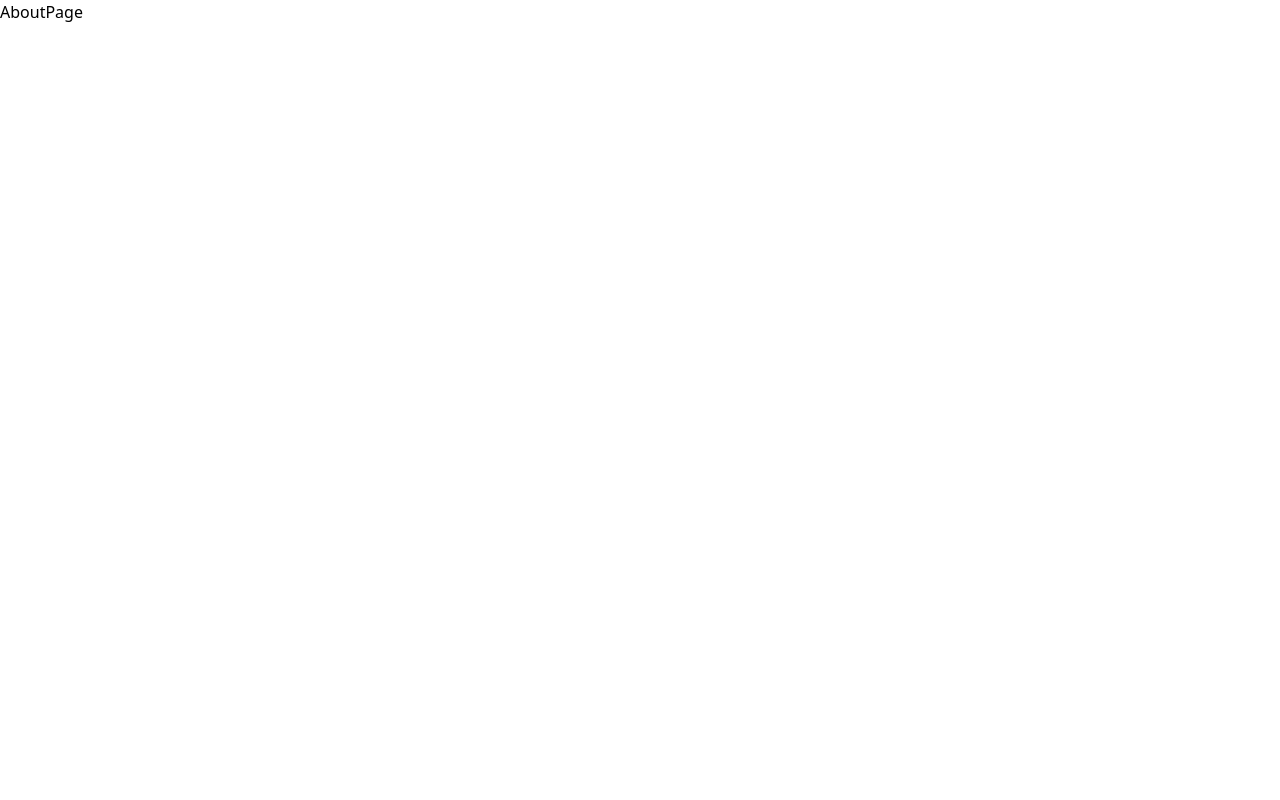
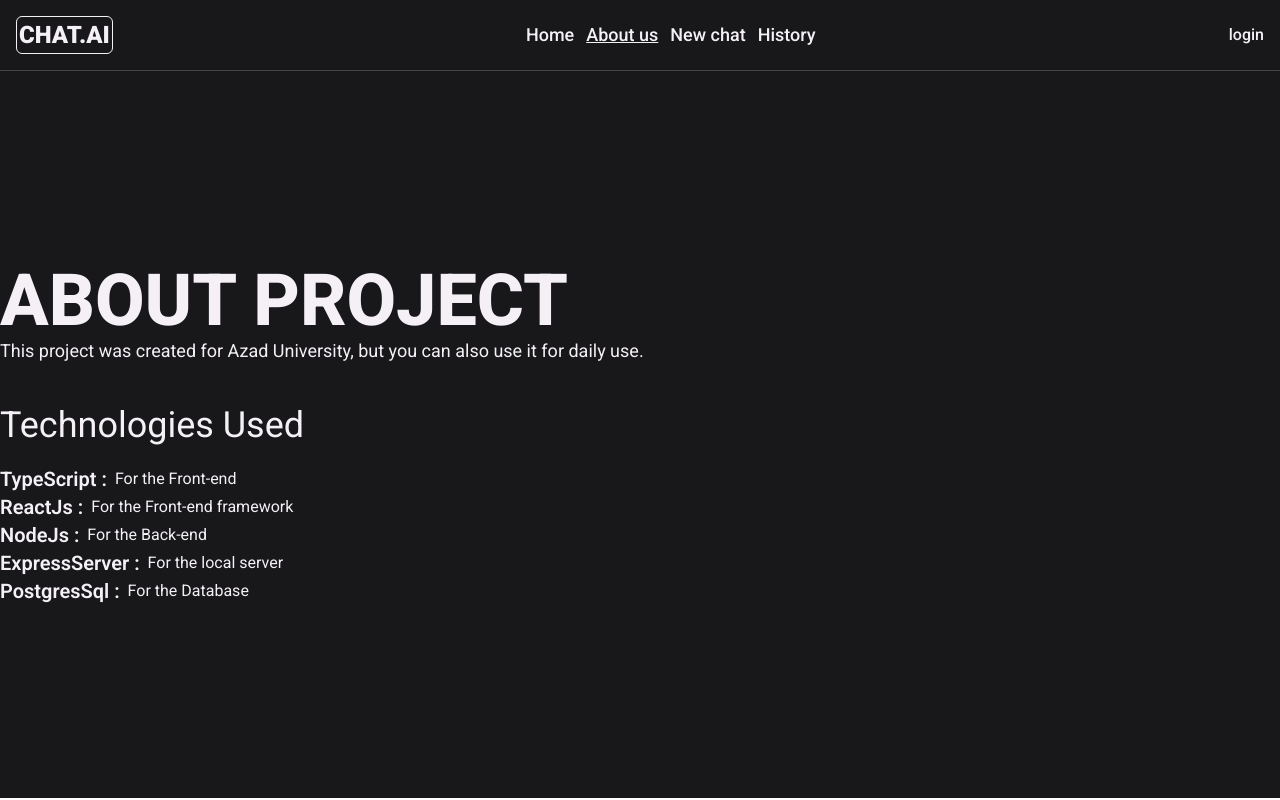
Before and after one commit to Mhorg8/chatBotAi, a React (Vite) app: page /about in a window 1280 px wide. Built offline with nearby package versions, Linux system fonts and the light colour scheme; a web font is replaced by a local one.

Commit message:
create about page

```diff
--- a/package.json
+++ b/package.json
@@ -21,6 +21,7 @@
     "bcryptjs": "^3.0.2",
     "cors": "^2.8.5",
     "express": "^5.1.0",
+    "framer-motion": "^12.7.4",
     "mime": "^4.0.7",
     "mongoose": "^8.13.2",
     "nodemon": "^3.1.9",
--- a/src/components/Header.tsx
+++ b/src/components/Header.tsx
@@ -18,7 +18,7 @@ const Header = () => {
   return (
     <div className="w-full bg-zinc-900 py-4 px-4 border-b border-white/20 z-50">
       <div className="flex items-center justify-between w-full h-full">
-        <Link to="/" className="text-2xl text-white font-black">
+        <Link to="/" className="text-2xl text-white font-black border border-white rounded-md p-0.5">
           CHAT.AI
         </Link>
         <NavMenu />
--- a/src/pages/About.tsx
+++ b/src/pages/About.tsx
@@ -1,5 +1,61 @@
+import Header from "../components/Header";
+import { motion } from "framer-motion";
+
 const AboutPage = () => {
-  return <div>AboutPage</div>;
+  const animation = {
+    initial: {
+      opacity: 0,
+      scale: 0,
+    },
+    animate: {
+      opacity: 1,
+      scale: 1,
+    },
+  };
+
+  return (
+    <div className="font-roboto-bold overflow-hidden ">
+      <Header />
+      <div className="w-full h-[calc(100dvh-73px)] bg-zinc-900 flex flex-col items-start justify-center">
+        <motion.div
+          className="container mx-auto"
+          variants={animation}
+          initial="initial"
+          animate="animate"
+          transition={{ duration: 0.5  , type: "spring", bounce: 0.2 , stiffness: 100 }}
+        >
+          <h1 className="text-white font-extrabold text-7xl">ABOUT PROJECT</h1>
+          <p className="text-white text-lg">
+            This project was created for Azad University, but you can also use
+            it for daily use.{" "}
+          </p>
+          <p className="mt-10 mb-5 text-white text-4xl">Technologies Used</p>
+          <ul className="">
+            <li className="text-white flex items-center gap-2">
+              <h3 className="text-xl font-semibold">TypeScript : </h3>
+              <p>For the Front-end</p>
+            </li>
+            <li className="text-white flex items-center gap-2">
+              <h3 className="text-xl font-semibold">ReactJs : </h3>
+              <p>For the Front-end framework</p>
+            </li>
+            <li className="text-white flex items-center gap-2">
+              <h3 className="text-xl font-semibold">NodeJs :</h3>
+              <p>For the Back-end</p>
+            </li>
+            <li className="text-white flex items-center gap-2">
+              <h3 className="text-xl font-semibold">ExpressServer : </h3>
+              <p>For the local server</p>
+            </li>
+            <li className="text-white flex items-center gap-2">
+              <h3 className="text-xl font-semibold">PostgresSql : </h3>
+              <p>For the Database</p>
+            </li>
+          </ul>
+        </motion.div>
+      </div>
+    </div>
+  );
 };
 
 export default AboutPage;
```
Also changed, not shown: 1 other file (tests, documents, lock files or other folders).
